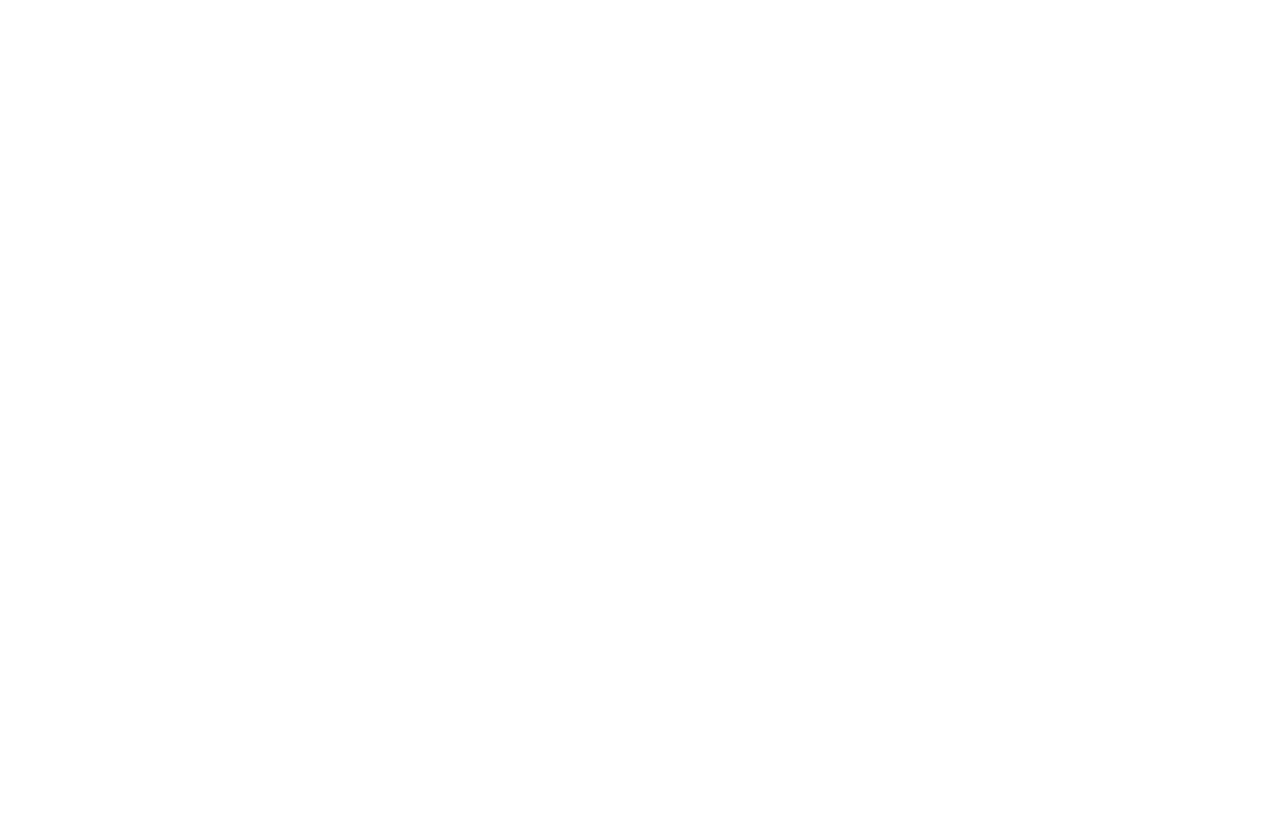
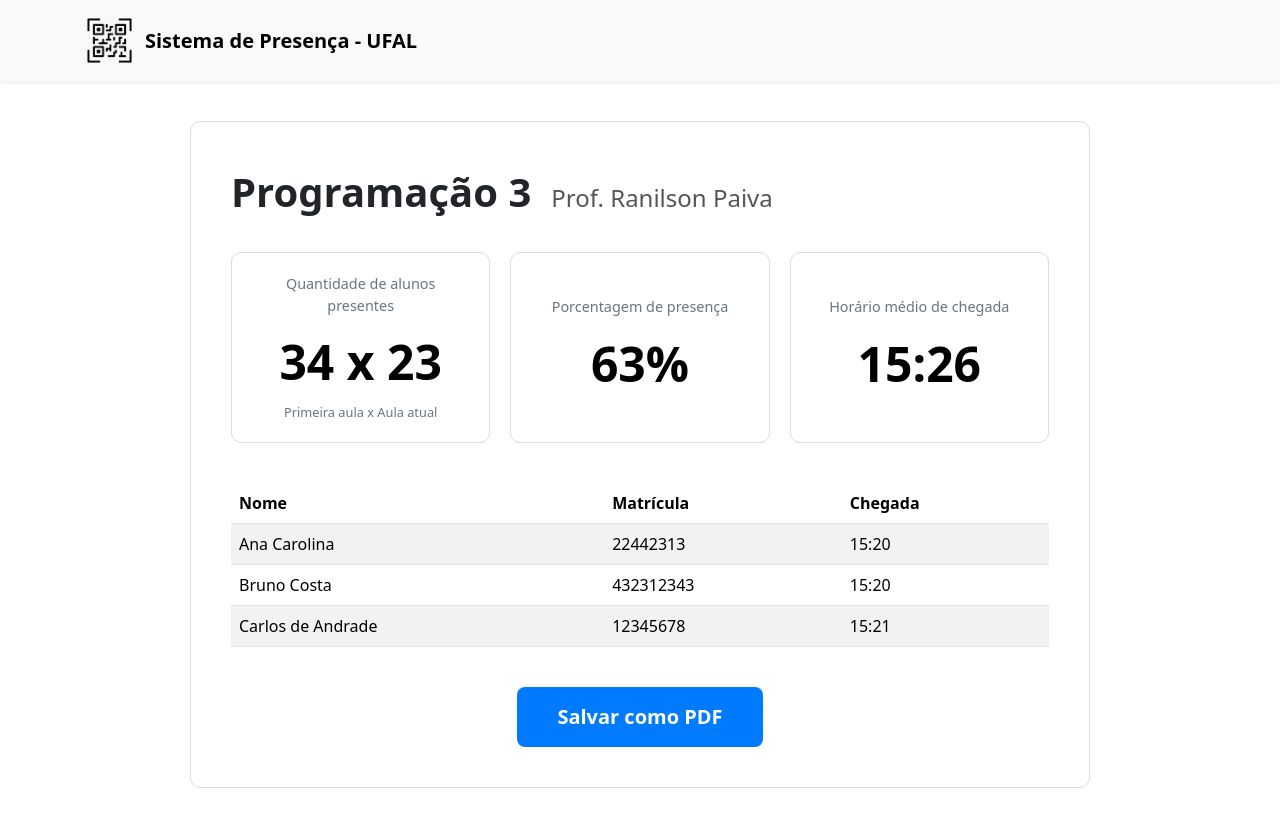
Before and after one commit to gabrielsantz/qrcode-p3, a React (Vite) app in the folder frontend/qrcode-p3/: page /coordinator/all-reports/check-data/1 in a window 1280 px wide. Before the commit this address had no page. Before the commit the page ends 800 px from the top, so only its background shows below. Built offline with nearby package versions, Linux system fonts and the light colour scheme; a web font is replaced by a local one.

Commit message:
feat: add CheckData

```diff
--- a/frontend/qrcode-p3/src/App.jsx
+++ b/frontend/qrcode-p3/src/App.jsx
@@ -2,7 +2,7 @@
 import { Routes, Route } from 'react-router-dom';
 import ProtectedRoute from './components/ProtectedRoute.jsx';
 
-import { Home, TeacherHomepage, QrReaderPage, StudentHomepage, LoginPage, RegisterPage, QrGenerator, AttendanceHistory, ReportGeneration, Reports, PastReport, CoordinatorHomepage, UserManagementPage, AllReportsPage } from './pages';
+import { Home, TeacherHomepage, QrReaderPage, StudentHomepage, LoginPage, RegisterPage, QrGenerator, AttendanceHistory, ReportGeneration, Reports, PastReport, CoordinatorHomepage, UserManagementPage, AllReportsPage, CheckDataPage } from './pages';
 
 
 export default function App() {
@@ -32,6 +32,7 @@
         <Route path="/coordinator" element={<CoordinatorHomepage />} />
         <Route path="/coordinator/user-management" element={<UserManagementPage />} />
         <Route path="/coordinator/all-reports" element={<AllReportsPage />} />
+        <Route path="/coordinator/all-reports/check-data/:reportId" element={<CheckDataPage />} />
       {/* </Route> */}
 
     </Routes>
--- a/frontend/qrcode-p3/src/pages/AllReports/index.jsx
+++ b/frontend/qrcode-p3/src/pages/AllReports/index.jsx
@@ -51,7 +51,7 @@
 
               <button
                 className="report-card"
-                // onClick={() => navigate(``)}
+                onClick={() => navigate(`/coordinator/all-reports/check-data/${report.id}`)}
               >
                 <div className="report-info">
                   <span className="report-subject-name">{report.materia}</span>
--- /dev/null
+++ b/frontend/qrcode-p3/src/pages/CheckReportData/checkReportData.css
@@ -0,0 +1,85 @@
+.report-stats-container {
+  max-width: 900px;
+  margin: 40px auto;
+  padding: 40px;
+  background-color: #fff;
+  border: 1px solid #ddd;
+  border-radius: 10px;
+}
+
+.report-header {
+  display: flex;
+  align-items: baseline;
+  gap: 20px;
+  margin-bottom: 30px;
+}
+
+.report-materia {
+  font-size: 2.5rem; /* ~40px */
+  font-weight: 700;
+}
+
+.report-professor {
+  font-size: 1.5rem; /* ~24px */
+  color: #555;
+}
+
+.stats-grid {
+  display: grid;
+  grid-template-columns: repeat(3, 1fr); /* Cria 3 colunas de larguras iguais */
+  gap: 20px; /* Espaço entre os cards */
+  margin-bottom: 40px;
+}
+
+.stat-card {
+  display: flex;
+  flex-direction: column;
+  align-items: center;
+  justify-content: center;
+  padding: 20px;
+  border: 1px solid #ddd;
+  border-radius: 10px;
+  text-align: center;
+}
+
+.stat-title {
+  font-size: 0.9rem; /* 14px */
+  color: #6c757d;
+  margin-bottom: 10px;
+}
+
+.stat-value {
+  font-size: 3rem; /* ~48px */
+  font-weight: 700;
+  color: #000;
+}
+
+.stat-subtitle {
+  font-size: 0.8rem; /* 12px */
+  color: #6c757d;
+  margin-top: 5px;
+}
+
+.report-table {
+  margin-bottom: 40px;
+}
+
+.pdf-button-container {
+  text-align: center;
+}
+
+.btn-save-pdf-main {
+  background-color: #007bff; /* Azul primário do Bootstrap */
+  color: #fff;
+  border: none;
+  border-radius: 8px;
+  padding: 15px 40px;
+  font-size: 1.25rem;
+  font-weight: 600;
+  cursor: pointer;
+  transition: background-color 0.2s;
+}
+
+.btn-save-pdf-main:hover {
+  background-color: #0056b3; /* Azul mais escuro */
+}
--- /dev/null
+++ b/frontend/qrcode-p3/src/pages/CheckReportData/index.jsx
@@ -0,0 +1,134 @@
+import React, { useState, useEffect } from 'react';
+import { useParams } from 'react-router-dom';
+import Header from '../../components/Header';
+import './checkReportData.css';
+
+// dados mockados
+const mockReportDatabase = {
+  '1': {
+    materia: 'Programação 3',
+    professor: 'Ranilson Paiva',
+    statistics: {
+      presentStudents: '34 x 23',
+      subtitle: 'Primeira aula x Aula atual',
+      presencePercentage: '63%',
+      averageArrivalTime: '15:26',
+    },
+    alunos: [
+      { id: 1, nome: 'Ana Carolina', matricula: '22442313', chegada: '15:20' },
+      { id: 2, nome: 'Bruno Costa', matricula: '432312343', chegada: '15:20' },
+      { id: 3, nome: 'Carlos de Andrade', matricula: '12345678', chegada: '15:21' },
+    ],
+  },
+  '2': {
+    materia: 'Programação 2',
+    professor: 'Mario Hozano',
+    statistics: {
+      presentStudents: '30 x 25',
+      subtitle: 'Primeira aula x Aula atual',
+      presencePercentage: '83%',
+      averageArrivalTime: '13:35',
+    },
+    alunos: [
+      { id: 1, nome: 'Ana Carolina', matricula: '22442313', chegada: '13:31' },
+      { id: 2, nome: 'Bruno Costa', matricula: '432312343', chegada: '13:32' },
+      { id: 3, nome: 'Carlos de Andrade', matricula: '12345678', chegada: '13:32' },
+    ],
+  }
+  // ... outros relatórios
+};
+
+// sub-componente para os cards de estatística
+const StatCard = ({ title, value, subtitle }) => (
+  <div className="stat-card">
+    <span className="stat-title">{title}</span>
+    <span className="stat-value">{value}</span>
+    {subtitle && <span className="stat-subtitle">{subtitle}</span>}
+  </div>
+);
+
+const CheckDataPage = () => {
+  const { reportId } = useParams(); // pega o ID da URL
+  const [reportData, setReportData] = useState(null);
+  const [loading, setLoading] = useState(true);
+
+  useEffect(() => {
+    // simula a busca de dados para o relatório específico
+    setTimeout(() => {
+      const data = mockReportDatabase[reportId];
+      if (data) {
+        setReportData(data);
+      }
+      setLoading(false);
+    }, 1000);
+  }, [reportId]);
+
+  const handleSavePDF = () => {
+    alert('Implementar a função de salvar como PDF!');
+  };
+
+  if (loading) {
+    return <div className="loading"><h1>Carregando relatório...</h1></div>;
+  }
+
+  if (!reportData) {
+    return <div className="loading"><h1>Relatório não encontrado.</h1></div>;
+  }
+
+  const { materia, professor, statistics, alunos } = reportData;
+
+  return (
+    <>
+      <Header />
+      <div className="report-stats-container">
+        <div className="report-header">
+          <span className="report-materia">{materia}</span>
+          <span className="report-professor">Prof. {professor}</span>
+        </div>
+
+        <div className="stats-grid">
+          <StatCard
+            title="Quantidade de alunos presentes"
+            value={statistics.presentStudents}
+            subtitle={statistics.subtitle}
+          />
+          <StatCard
+            title="Porcentagem de presença"
+            value={statistics.presencePercentage}
+          />
+          <StatCard
+            title="Horário médio de chegada"
+            value={statistics.averageArrivalTime}
+          />
+        </div>
+
+        <table className="table table-striped report-table">
+          <thead>
+            <tr>
+              <th>Nome</th>
+              <th>Matrícula</th>
+              <th>Chegada</th>
+            </tr>
+          </thead>
+          <tbody>
+            {alunos.map((aluno) => (
+              <tr key={aluno.id}>
+                <td>{aluno.nome}</td>
+                <td>{aluno.matricula}</td>
+                <td>{aluno.chegada}</td>
+              </tr>
+            ))}
+          </tbody>
+        </table>
+
+        <div className="pdf-button-container">
+          <button onClick={handleSavePDF} className="btn-save-pdf-main">
+            Salvar como PDF
+          </button>
+        </div>
+      </div>
+    </>
+  );
+};
+
+export default CheckDataPage;
--- a/frontend/qrcode-p3/src/pages/index.js
+++ b/frontend/qrcode-p3/src/pages/index.js
@@ -12,6 +12,7 @@
 import CoordinatorHomepage from "./CoordinatorHomepage";
 import UserManagementPage from "./UserManagement";
 import AllReportsPage from "./AllReports";
+import CheckDataPage from "./CheckReportData";
 
 export  {
     Home,
@@ -27,5 +28,6 @@
     PastReport,
     CoordinatorHomepage,
     UserManagementPage,
-    AllReportsPage
+    AllReportsPage,
+    CheckDataPage
 }
```
